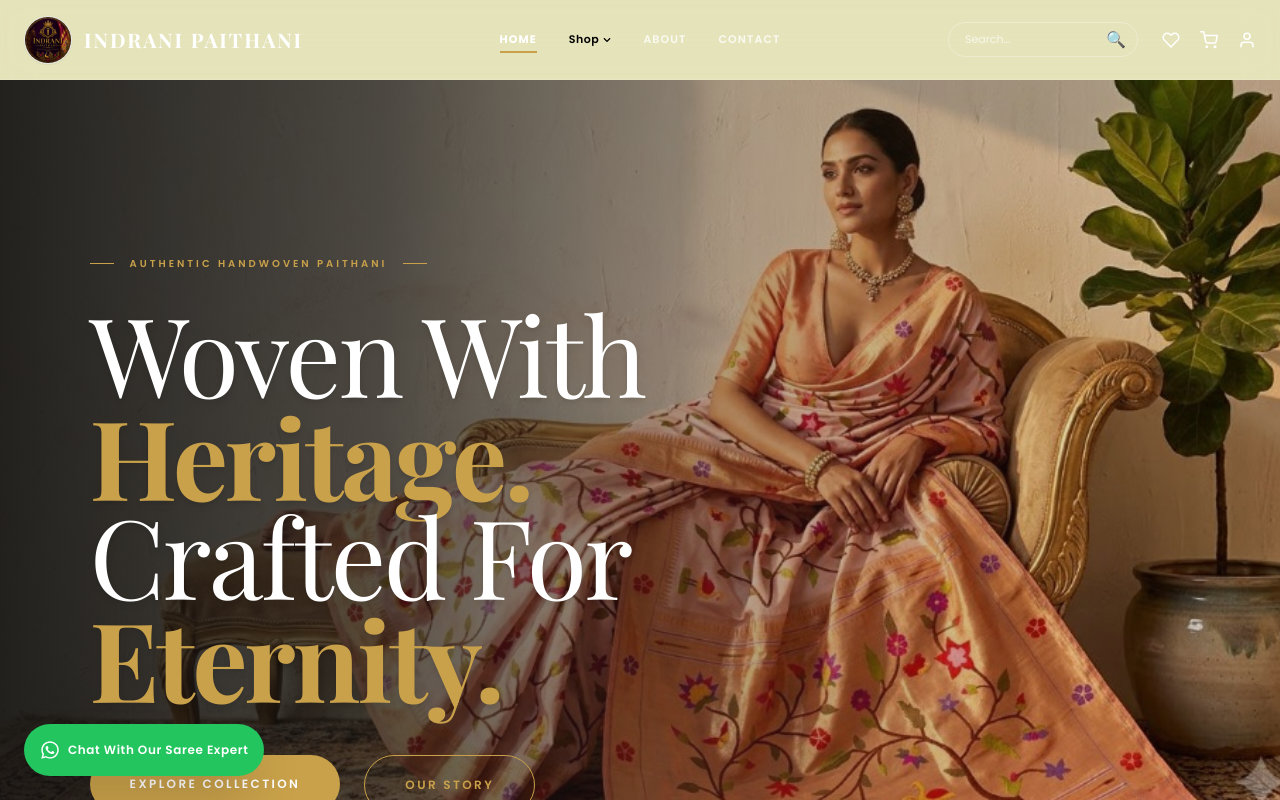
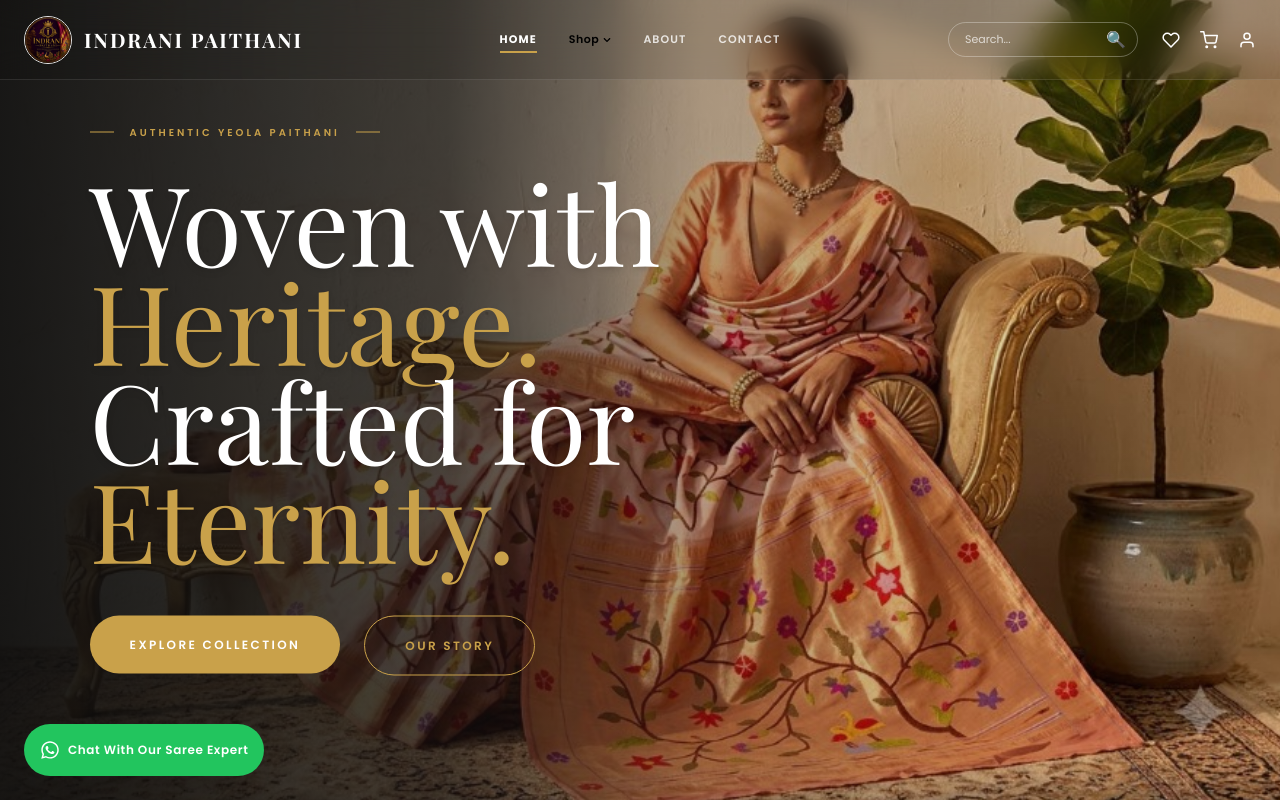
Before and after one commit to nandinidhonde07/indrani_paithani, a React (Vite) app: page / in a window 1280 px wide. Shown: the top 800 px of the page. Built offline with nearby package versions, Linux system fonts and the light colour scheme.

Commit message:
Rebuild Hero layout from scratch with Ken Burns effect and fixed glass navbar

```diff
--- a/src/components/Navbar.jsx
+++ b/src/components/Navbar.jsx
@@ -1,5 +1,6 @@
 import React, { useState, useEffect, useRef } from 'react';
 import { Link, NavLink, useNavigate } from 'react-router-dom';
+import { motion } from 'framer-motion';
 import { FiHeart, FiShoppingCart, FiUser, FiX, FiPlus, FiMinus } from 'react-icons/fi';
 import { FaUserShield, FaChevronDown, FaStore, FaGem, FaGift, FaHeartbeat } from 'react-icons/fa';
 import productsData from '../data/products.json';
@@ -86,18 +87,10 @@
     { name: "Gift Boxes", path: "/shop?category=Gift%20Boxes", icon: <FaGift className="text-gold" /> }
   ];
 
-  // Dynamic navbar styling
-  const isTransparent = isTransparentInit && !isScrolled;
-
-  const navbarBg = isTransparent
-    ? 'bg-black/10 backdrop-blur-[16px] text-white border-b border-white/10 h-[80px] flex items-center'
-    : 'bg-[#111111] text-white shadow-sm border-b border-[#222222] h-[80px] flex items-center';
-
+  // Always use glassmorphism to integrate seamlessly with the full-screen hero
+  const navbarBg = 'bg-black/10 backdrop-blur-[16px] text-white border-b border-white/10 h-[80px] flex items-center';
   const brandColor = 'text-white';
-
-  const inputBg = isTransparent
-    ? 'bg-transparent text-white border-white/30 placeholder-white/70'
-    : 'bg-white/10 text-white border-white/20 placeholder-white/50';
+  const inputBg = 'bg-transparent text-white border-white/30 placeholder-white/70';
 
   const navLinkStyle = ({ isActive }) => {
     return isActive ? 'text-white border-b-2 border-[#C9A14A] pb-1 font-bold' : 'text-white/80 hover:text-white transition pb-1 border-b-2 border-transparent';
@@ -107,7 +100,12 @@
 
   return (
     <>
-      <header className={`sticky top-0 z-50 transition-all duration-300 ${navbarBg}`}>
+      <motion.header
+        initial={{ opacity: 0, y: -20 }}
+        animate={{ opacity: 1, y: 0 }}
+        transition={{ duration: 1, delay: 0.2 }}
+        className={`fixed w-full top-0 z-50 transition-all duration-300 ${navbarBg}`}
+      >
         <nav className="container mx-auto flex items-center justify-between px-6 relative w-full">
 
           {/* Logo (Left) */}
@@ -210,7 +208,7 @@
                   onChange={(e) => setSearch(e.target.value)}
                   className={`w-full px-4 py-2 border rounded-full text-[11px] focus:outline-none focus:ring-1 focus:ring-[#111111] transition ${inputBg}`}
                 />
-                <button type="submit" className={`absolute right-3 top-1/2 transform -translate-y-1/2 ${isTransparent ? 'text-[#C9A14A]' : 'text-white/70 hover:text-[#C9A14A]'}`}>
+                <button type="submit" className="absolute right-3 top-1/2 transform -translate-y-1/2 text-[#C9A14A]">
                   🔍
                 </button>
               </form>
@@ -278,7 +276,7 @@
             </div>
           </div>
         </nav>
-      </header>
+      </motion.header>
 
       {/* MINI CART DRAWER */}
       {showCartDrawer && (
--- a/src/pages/Home.jsx
+++ b/src/pages/Home.jsx
@@ -73,73 +73,61 @@
 
   if (isCMSLoading || !homeData) return <div className="min-h-screen bg-cream flex items-center justify-center">Loading...</div>;
 
-  const renderTitleParts = (text) => {
-    if (!text) return null;
-    const lines = text.split('\n');
-    return lines.map((line, idx) => {
-      const words = line.split(' ');
-      return (
-        <React.Fragment key={idx}>
-          {words.map((word, i) => {
-            const isGold = word.toLowerCase().includes('heritage') || word.toLowerCase().includes('eternity');
-            if (isGold) {
-              return <span key={i} className="block text-[#C9A14A] font-bold mt-1">{word}</span>;
-            }
-            return <span key={i} className="text-white">{word} </span>;
-          })}
-        </React.Fragment>
-      );
-    });
-  };
+  const renderHero = () => (
+    <section key="hero" className="relative h-screen w-full flex items-center overflow-hidden bg-[#0E0E0E]">
 
-  const renderHero = () => (
-    <section key="hero" className="relative h-screen w-full flex items-center pt-20 pb-12 px-8 lg:px-24 overflow-hidden">
-
-      {/* Full-bleed background image */}
+      {/* Cinematic Full-Bleed Image with Ken Burns Zoom */}
       <motion.div
-        initial={{ scale: 1.05 }}
-        animate={{ scale: 1.0 }}
-        transition={{ duration: 10, ease: 'easeOut' }}
-        className="absolute inset-0 z-0 bg-cover bg-center"
-        style={{ backgroundImage: `url('${homeData.heroImage}')` }}
+        initial={{ scale: 1 }}
+        animate={{ scale: 1.15 }}
+        transition={{ duration: 25, ease: 'linear', repeat: Infinity, repeatType: 'reverse' }}
+        className="absolute inset-0 z-0 bg-cover"
+        style={{
+          backgroundImage: `url('${homeData.heroImage}')`,
+          backgroundPosition: 'center right',
+          backgroundRepeat: 'no-repeat'
+        }}
       />
 
-      {/* Dark gradient overlay for text readability */}
+      {/* Dark Luxury Gradient Overlay - Left side heavily darkened */}
       <div
         className="absolute inset-0 z-10"
-        style={{ background: 'linear-gradient(90deg, rgba(12,12,12,.88) 0%, rgba(18,18,18,.70) 30%, rgba(25,25,25,.35) 55%, transparent 100%)' }}
+        style={{ background: 'linear-gradient(90deg, rgba(14,14,14,0.95) 0%, rgba(14,14,14,0.75) 35%, rgba(14,14,14,0.3) 55%, transparent 100%)' }}
       />
 
-      {/* LEFT CONTENT */}
-      <div className="absolute top-[22%] left-[7%] w-full max-w-[620px] z-20 flex flex-col justify-start">
+      {/* Hero Content positioned Left 7% and Vertically Centered */}
+      <div className="absolute top-1/2 -translate-y-1/2 left-[7%] w-full max-w-[620px] z-20 flex flex-col justify-start">
 
         {/* Small Label */}
         <motion.h4
-          initial={{ opacity: 0, y: 15 }}
+          initial={{ opacity: 0, y: 20 }}
           animate={{ opacity: 1, y: 0 }}
           transition={{ duration: 1.2, delay: 0.2 }}
-          className="flex items-center text-[#C9A14A] uppercase tracking-[0.3em] text-[10px] font-body mb-8 font-semibold"
+          className="text-[#C9A14A] uppercase tracking-[0.3em] text-[10px] font-body mb-8 font-semibold flex items-center"
         >
           <span className="w-6 h-px bg-[#C9A14A] mr-4"></span>
-          {homeData.heroLabel || 'AUTHENTIC YEOLA PAITHANI'}
+          AUTHENTIC YEOLA PAITHANI
           <span className="w-6 h-px bg-[#C9A14A] ml-4 hidden sm:block"></span>
         </motion.h4>
 
-        {/* Main Heading */}
+        {/* Main Typography */}
         <motion.h1
-          initial={{ opacity: 0 }}
-          animate={{ opacity: 1 }}
+          initial={{ opacity: 0, y: 30 }}
+          animate={{ opacity: 1, y: 0 }}
           transition={{ duration: 1.5, delay: 0.4 }}
-          className="font-heading text-[72px] lg:text-[110px] leading-[0.9] tracking-tight mb-12 drop-shadow-md"
+          className="font-heading text-[72px] lg:text-[110px] leading-[0.9] text-white drop-shadow-md mb-12"
         >
-          {renderTitleParts(homeData.heroTitle)}
+          Woven with <br/>
+          <span className="text-[#C9A14A]">Heritage.</span><br/>
+          Crafted for <br/>
+          <span className="text-[#C9A14A]">Eternity.</span>
         </motion.h1>
 
         {/* CTA Buttons */}
         <motion.div
-          initial={{ opacity: 0, y: 20 }}
+          initial={{ opacity: 0, y: 30 }}
           animate={{ opacity: 1, y: 0 }}
-          transition={{ duration: 1.2, delay: 0.6 }}
+          transition={{ duration: 1.2, delay: 0.8 }}
           className="flex flex-col sm:flex-row items-start space-y-4 sm:space-y-0 sm:space-x-6"
         >
           <Link
@@ -156,7 +144,6 @@
           </Link>
         </motion.div>
       </div>
-
     </section>
   );
 
```
